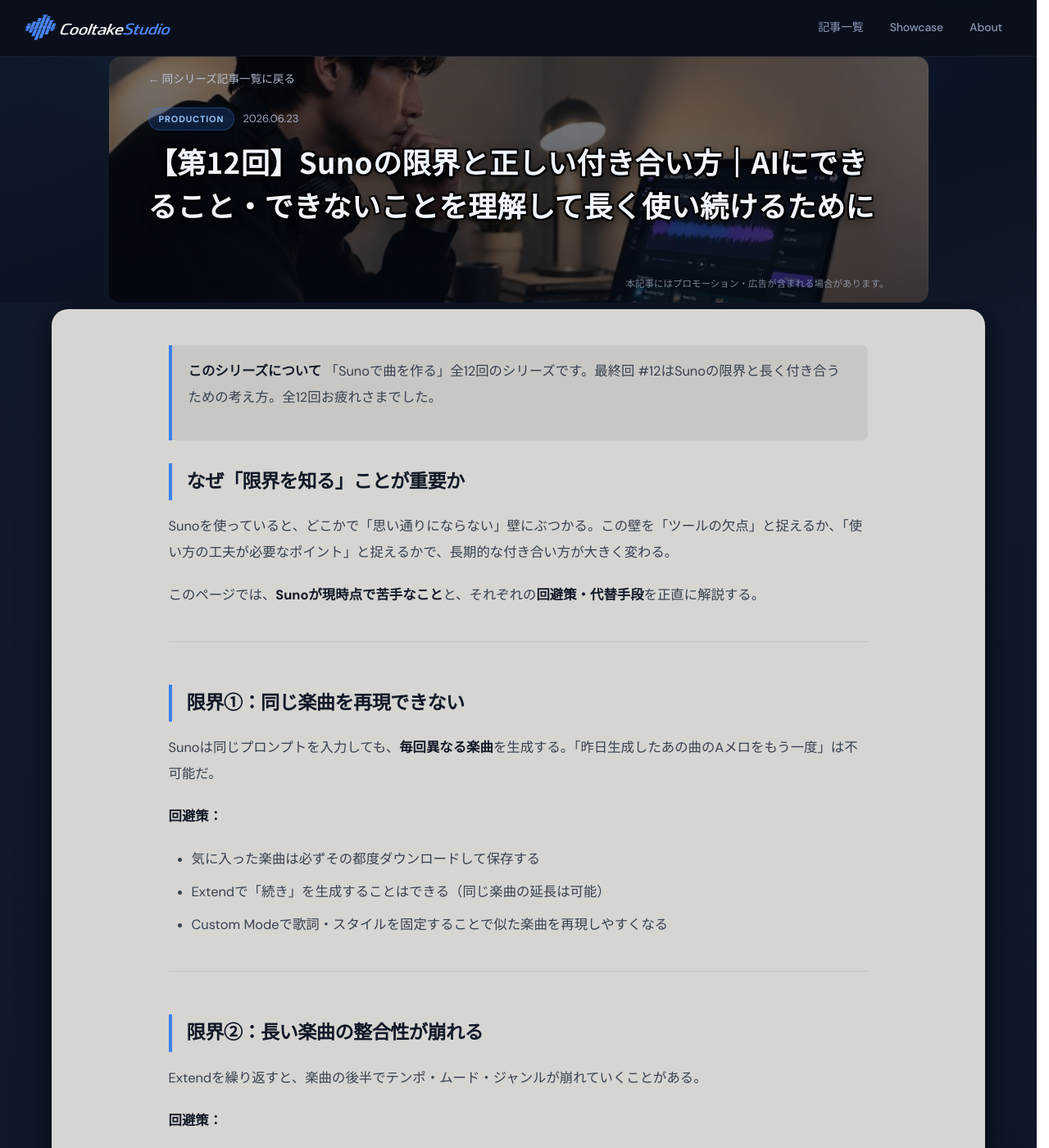
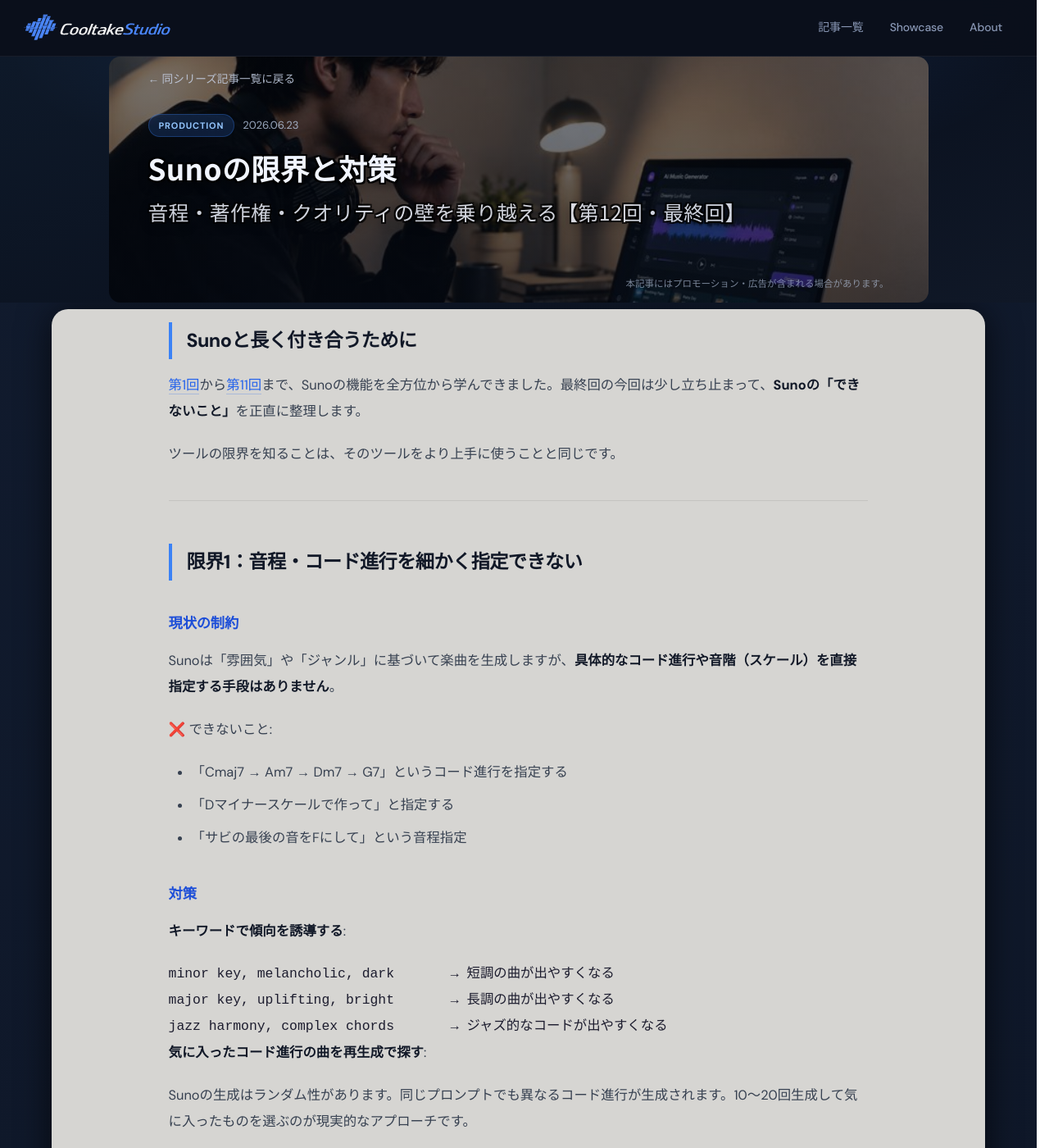
Before and after one commit to cooltake/cooltake-staging, a Jekyll site: the page built from _posts/2026-06-23-suno-guide-12.md, in a window 1280 px wide and 1400 px high. Shown: the whole window at 82% size. Built offline with Jekyll 4.4.1, drawn with Linux system fonts in a browser that asks for light colours; some web fonts are replaced; some of the changed text lies outside the part shown.

Commit message:
fix: Sunoガイドシリーズの前後記事ナビを独立ブロック化・記事末尾に統一

````diff
--- a/_posts/2026-06-23-suno-guide-12.md
+++ b/_posts/2026-06-23-suno-guide-12.md
@@ -1,141 +1,193 @@
 ---
 layout: post
-title: "【第12回】Sunoの限界と正しい付き合い方｜AIにできること・できないことを理解して長く使い続けるために"
-description: "Suno AIの苦手な部分（リズムのズレ・長い楽曲の整合性・同一楽曲の再現性等）を正直に解説。限界を知った上でAIをうまく使い続けるための思考法と代替手段も紹介。"
+title: "Sunoの限界と対策 — 音程・著作権・クオリティの壁を乗り越える【第12回・最終回】"
+description: "Suno AIを使い続けるうえで必ず直面する限界（音程制御・歌詞崩れ・著作権問題）を正直に解説し、それぞれの回避策と付き合い方を紹介します。"
 date: 2026-06-23
 categories: [production]
-tags: [Suno AI, AI音楽, 限界, 使い方, DTM]
+tags: [Suno, AI音楽, 著作権, 限界, 音程, 歌詞崩れ]
 image: /assets/images/thumb-suno-guide-12.jpg
-series: suno-guide
-series_title: "Sunoで曲を作る"
-series_num: 12
 ---
 
-> **このシリーズについて**
-> 「Sunoで曲を作る」全12回のシリーズです。最終回 #12はSunoの限界と長く付き合うための考え方。全12回お疲れさまでした。
+## Sunoと長く付き合うために
 
-## なぜ「限界を知る」ことが重要か
+[第1回](/production/suno-guide-01/)から[第11回](/production/suno-guide-11/)まで、Sunoの機能を全方位から学んできました。最終回の今回は少し立ち止まって、**Sunoの「できないこと」**を正直に整理します。
 
-Sunoを使っていると、どこかで「思い通りにならない」壁にぶつかる。この壁を「ツールの欠点」と捉えるか、「使い方の工夫が必要なポイント」と捉えるかで、長期的な付き合い方が大きく変わる。
-
-このページでは、**Sunoが現時点で苦手なこと**と、それぞれの**回避策・代替手段**を正直に解説する。
+ツールの限界を知ることは、そのツールをより上手に使うことと同じです。
 
 ---
 
-## 限界①：同じ楽曲を再現できない
+## 限界1：音程・コード進行を細かく指定できない
 
-Sunoは同じプロンプトを入力しても、**毎回異なる楽曲**を生成する。「昨日生成したあの曲のAメロをもう一度」は不可能だ。
+### 現状の制約
 
-**回避策：**
-- 気に入った楽曲は必ずその都度ダウンロードして保存する
-- Extendで「続き」を生成することはできる（同じ楽曲の延長は可能）
-- Custom Modeで歌詞・スタイルを固定することで似た楽曲を再現しやすくなる
+Sunoは「雰囲気」や「ジャンル」に基づいて楽曲を生成しますが、**具体的なコード進行や音階（スケール）を直接指定する手段はありません**。
+
+❌ できないこと:
+- 「Cmaj7 → Am7 → Dm7 → G7」というコード進行を指定する
+- 「Dマイナースケールで作って」と指定する
+- 「サビの最後の音をFにして」という音程指定
+
+### 対策
+
+**キーワードで傾向を誘導する**:
+
+```
+minor key, melancholic, dark       → 短調の曲が出やすくなる
+major key, uplifting, bright       → 長調の曲が出やすくなる
+jazz harmony, complex chords       → ジャズ的なコードが出やすくなる
+```
+
+**気に入ったコード進行の曲を再生成で探す**:
+
+Sunoの生成はランダム性があります。同じプロンプトでも異なるコード進行が生成されます。10〜20回生成して気に入ったものを選ぶのが現実的なアプローチです。
+
+**最終的な音程の調整はDAWで行う**:
+
+Sunoで大枠を作り、[第9回](/production/suno-guide-09/)・[第10回](/production/suno-guide-10/)で学んだDAW連携で細部を修正します。
 
 ---
 
-## 限界②：長い楽曲の整合性が崩れる
+## 限界2：歌詞崩れ・発音の不安定さ
 
-Extendを繰り返すと、楽曲の後半でテンポ・ムード・ジャンルが崩れていくことがある。
+### 現状の制約
 
-**回避策：**
-- Extendは3〜4回（合計5分程度）を上限にする
-- Extendごとにセクションタグで流れを明示する
-- 長い楽曲が必要な場合は複数の短いクリップを並べてConcatenateする
+Sunoは英語ネイティブのモデルです。日本語歌詞は特に不安定で、以下の問題が起きやすい：
+
+- 歌詞の一部が読み飛ばされる
+- 歌詞と違う音を歌う
+- 途中から英語に切り替わる
+- 発音が崩れて不明瞭になる
+
+### 対策
+
+**歌詞を短く・シンプルに保つ**:
+
+```
+❌ 深夜零時の路地裏彷徨い続けた哀愁のメロディー
+✅ 深夜の路地裏
+　 哀愁だけが残る
+```
+
+**ひらがな・英語を混ぜる**:
+
+```
+My heart 止まらない
+君のことが ignite
+```
+
+**複数回生成して安定した発音のバージョンを選ぶ**:
+
+歌詞崩れが激しい場合、同じLyricsで5〜10回再生成すると安定したバージョンが出てくることがあります。
+
+**重要な箇所は英語で書く**:
+
+サビの核心となるフレーズは英語で書くと安定しやすいです。
 
 ---
 
-## 限界③：テンポが安定しない
+## 限界3：著作権・法的リスク
 
-生成された楽曲のBPMは指定値から±5程度ズレることがあり、さらに楽曲内でテンポが微妙に揺れることもある。
+### 現状の状況
 
-**これはバグではない：** 生演奏をベースに学習したモデルの特性で、完全なグリッドではなく人間的な「ゆらぎ」がある。
+AI生成音楽の著作権は、世界的にも法整備が追いついていない領域です。
 
-**回避策：**
-- DAWでWarp機能を使ってテンポを揃える（Abletonが特に強力）
-- テンポ精度を求める場面ではSunoをDAWトラックに組み込んで使う
+**日本の現状（2026年時点）**:
+
+- AIが自律的に生成した著作物には著作権が発生しない（文化庁見解）
+- ただし、人間が創造的関与をした場合は著作権が認められる可能性がある
+- Sunoの学習データと既存楽曲の類似性についての訴訟リスクは未解消
+
+**Suno社の立場**:
+
+- 商用利用にはProプラン以上が必要
+- Suno利用規約で生成楽曲の利用許諾が与えられる
+- ただし、第三者の著作権侵害が疑われる場合のリスクはユーザー側が負う
+
+### 対策
+
+**商用利用はProプラン以上で行う**:
+
+利用規約の商用利用条件を必ず確認してから収益化・配信を行います。
+
+**類似楽曲との比較を行う**:
+
+生成された楽曲が既存の著作権保護楽曲に似ていないか、Shazamなどのツールで確認することを習慣にする。
+
+**法的リスクの高い用途には使わない**:
+
+大手ブランドの広告・大規模な商業プロジェクトへの使用は、法整備が進むまでリスクがあります。個人の表現活動・小規模な用途に留めるのが現実的です。
 
 ---
 
-## 限界④：歌詞の意味が通らないことがある
+## 限界4：ステム分離の精度
 
-自動生成の歌詞は、聴いた感じは良くても**意味が通っていない・単語の組み合わせがおかしい**ことがある。特に日本語では顕著。
+### 現状の制約
 
-**回避策：**
-- Custom Modeで歌詞を自分で書いて入力する（#04参照）
-- 自動生成の歌詞はあくまで「ムード」として聞き、商業利用前に必ずチェック
+Sunoのステム分離はボーカルとインストの2種類のみで、楽器個別のトラックには分離できません。
+
+また、AIによる音源分離は完璧ではなく、分離後のオーディオにアーティファクト（歪み・残響）が残ることがあります。
+
+### 対策
+
+**分離後の音質に期待しすぎない**:
+
+ステム分離は「ボーカルを完全除去して完璧なカラオケを作る」ためのものではなく、「自分のボーカルを重ねる際のバランス調整」として使うのが現実的です。
 
 ---
 
-## 限界⑤：特定の音符・コード進行は指定できない
+## Sunoが本当に得意なこと
 
-SunoにCマイナーの曲・A-Bm-G-D進行で作って、という**楽典的な指定**は現時点でほぼ機能しない。
+限界を見てきましたが、Sunoが抜群に得意なことも整理しておきます。
 
-**Sunoが得意なのはムードと雰囲気の制御**であり、音楽理論的な精密な制御はまだ苦手だ。
-
-**回避策：**
-- コード進行にこだわる場合はDAWでMIDIトラックを自分で打ち込む
-- Sunoはバックトラックの参考として生成し、DAW内でアレンジし直す
+| 得意なこと | 説明 |
+|----------|------|
+| **アイデア出し** | 10分で10種類のジャンル・スタイルを試せる |
+| **デモ制作** | 曲のアイデアを素早く音にして検証できる |
+| **BGM量産** | ローファイ・アンビエントBGMを大量に作れる |
+| **ジャンル探索** | 聴いたことがないジャンルの楽曲を体験できる |
+| **日本語歌詞（簡単なもの）** | シンプルな歌詞なら日本語でも歌わせられる |
 
 ---
 
-## 限界⑥：商用利用には課金が必要
+## このシリーズを終えて
 
-無料プランの楽曲は**Sunoの著作権下にあり商用利用不可**。YouTube収益化・配信・販売すべてにProプラン（¥1,200/月）以上が必須。
+12回を通じて、Sunoの基本から応用まで一通り学びました。
 
-**これは回避できない条件**。使う前に確認しておくこと。
+```
+第1〜2回  音が出た、楽しい
+第3〜5回  意図した構造で作れるようになった
+第6〜8回  サウンドの細部をコントロールできる
+第9〜11回 リアルな制作・発表につながった
+第12回   Sunoと長く付き合うための視点を持てた
+```
+
+Sunoは完璧なツールではありません。しかし「音楽を作りたい」という衝動を、技術的な障壁なしに形にできるツールです。
+
+限界を知りながらも、創造の道具として使い続けること——それが、Sunoと長く付き合う最善の方法だと考えます。
 
 ---
 
-## 限界⑦：プラットフォームの規約変更リスク
+<div class="cta-soundhouse">
+<p>音楽制作をさらに深めるなら、機材との組み合わせがおすすめです。サウンドハウスでDTM・宅録機材を探してみてください。</p>
+<a href="https://h.accesstrade.net/sp/cc?rk=01001xqc00os63&url=https%3A%2F%2Fwww.soundhouse.co.jp%2Fsearch%2Findex%2F%3Fcategory%3D%26search_all%3DDTM" rel="nofollow" referrerpolicy="no-referrer-when-downgrade">サウンドハウスでDTM機材を見る</a>
+</div>
 
-SunoのAI規約は今後変更される可能性がある。現在は商用利用を認めているが、将来的に制限が変わることがある。
-
-**長期リスク管理：**
-- 重要な商業楽曲はSunoのみに依存しない
-- RouteNoteなど複数の配信手段を確保する
-- 規約変更のニュースを定期的にチェックする（Suno公式Blog・Discord）
-
----
-
-## SunoをAIアシスタントとして使う思考法
-
-12回のシリーズを通じて伝えたかったことを最後にまとめる：
-
-> **Sunoは「作曲家の代替」ではなく「アイデアを音にする速さを上げるツール」だ。**
-
-完璧な楽曲を1発で生成することを求めるとストレスになる。
-**何十回も試して、良いものを選び、自分の手で仕上げる** という使い方が長続きする。
-
----
-
-## このシリーズを終えた後にやること
-
-1. **プロンプトを試す**：#02〜#07のレシピを使って10曲生成する
-2. **DAWに取り込む**：#08の手順でテンポ解析・録音を試みる
-3. **YouTubeかSoundCloudに投稿**：1本でもいいから外に出す
-4. **RouteNoteに登録**：#10の手順でSpotifyに1曲配信してみる
-
-音楽制作のハードルを下げることがSunoの最大の価値だ。ぜひ最初の1曲を世界に公開してみてほしい。
-
----
-
-**シリーズ全体インデックス**
-
-- [#01 始め方・アカウント登録](/production/suno-guide-01/)
-- [#02 プロンプト完全ガイド](/production/suno-guide-02/)
-- [#03 セクションタグ解説](/production/suno-guide-03/)
-- [#04 日本語歌詞の書き方](/production/suno-guide-04/)
-- [#05 Custom Mode応用](/production/suno-guide-05/)
-- [#06 楽器コントロール上級](/production/suno-guide-06/)
-- [#07 ジャンル別プロンプトレシピ](/production/suno-guide-07/)
-- [#08 DAW連携ガイド](/production/suno-guide-08/)
-- [#09 宅録ハイブリッド制作](/production/suno-guide-09/)
-- [#10 Spotify・Apple Music配信](/production/suno-guide-10/)
-- [#11 YouTube収益化](/production/suno-guide-11/)
-- **#12 限界と付き合い方**（このページ）
-
----
-
-{% include suno-series-nav.html current=12 %}
-
-{% include suno-cta.html %}
+<div style="margin:56px 0 0;padding:28px;background:#0f1220;border:1px solid rgba(255,255,255,0.06);border-radius:18px;">
+  <div style="text-align:center;padding-bottom:20px;margin-bottom:20px;border-bottom:1px solid rgba(255,255,255,0.06);">
+    <span style="display:block;font-size:.68rem;font-weight:700;letter-spacing:.08em;text-transform:uppercase;color:#8896b3;margin-bottom:6px;">この記事</span>
+    <span style="display:block;font-size:1rem;font-weight:800;color:#f1f5ff;">第12回：Sunoの限界と対策 — 音程・著作権・クオリティの壁を乗り越える</span>
+  </div>
+  <div style="display:grid;grid-template-columns:1fr 1fr;gap:16px;">
+    <a href="/production/suno-guide-11/" style="display:block;padding:16px 18px;border-radius:12px;border:1px solid rgba(255,255,255,0.08);background:rgba(255,255,255,0.02);text-decoration:none;">
+      <span style="display:block;font-size:.72rem;font-weight:700;color:#8896b3;margin-bottom:6px;">&#8592; 前の記事</span>
+      <span style="display:block;font-size:.85rem;color:#f1f5ff;font-weight:600;">第11回：Sunoで作った曲を配信する — RouteNoteでSpotify・Apple Musicへ</span>
+    </a>
+    <div style="padding:16px 18px;border-radius:12px;border:1px solid rgba(255,255,255,0.06);opacity:.45;">
+      <span style="display:block;font-size:.72rem;font-weight:700;color:#8896b3;margin-bottom:6px;">次の記事 &#8594;</span>
+      <span style="display:block;font-size:.85rem;color:#8896b3;">第12回が最終回です</span>
+    </div>
+  </div>
+  <div style="text-align:center;margin-top:20px;">
+    <a href="/series-list.html?series=suno-guide" style="display:inline-block;padding:.5rem 1.2rem;background:rgba(255,255,255,0.04);border:1px solid rgba(255,255,255,0.08);border-radius:9999px;color:#8896b3;text-decoration:none;font-size:.8rem;">シリーズ記事一覧を見る</a>
+  </div>
+</div>
````
